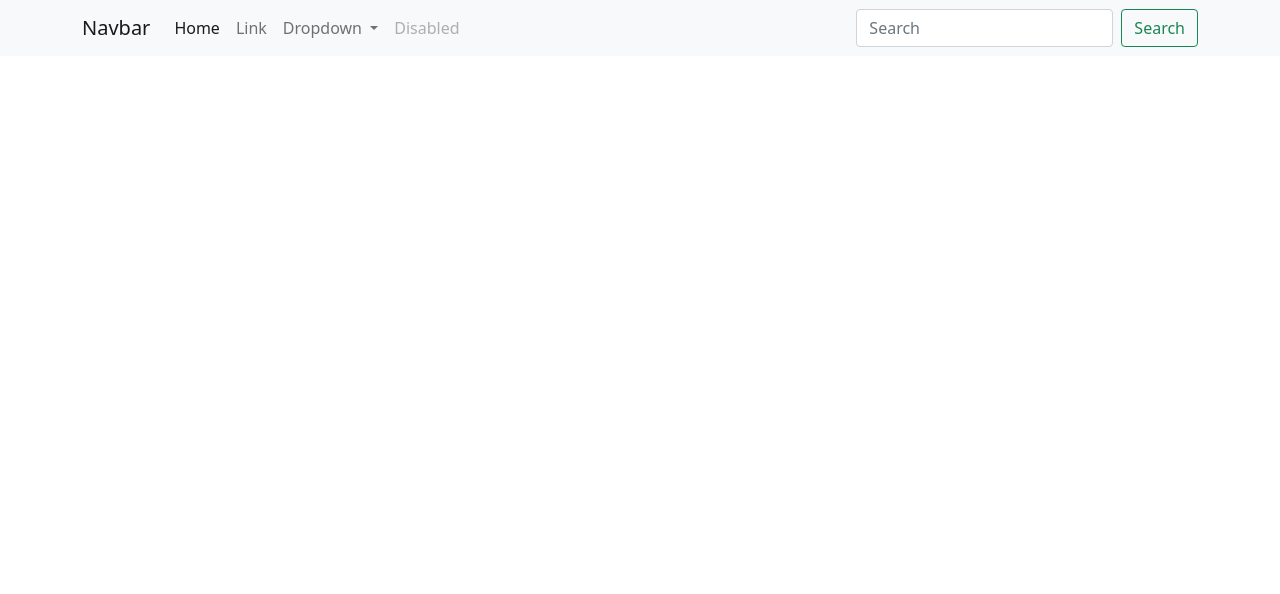
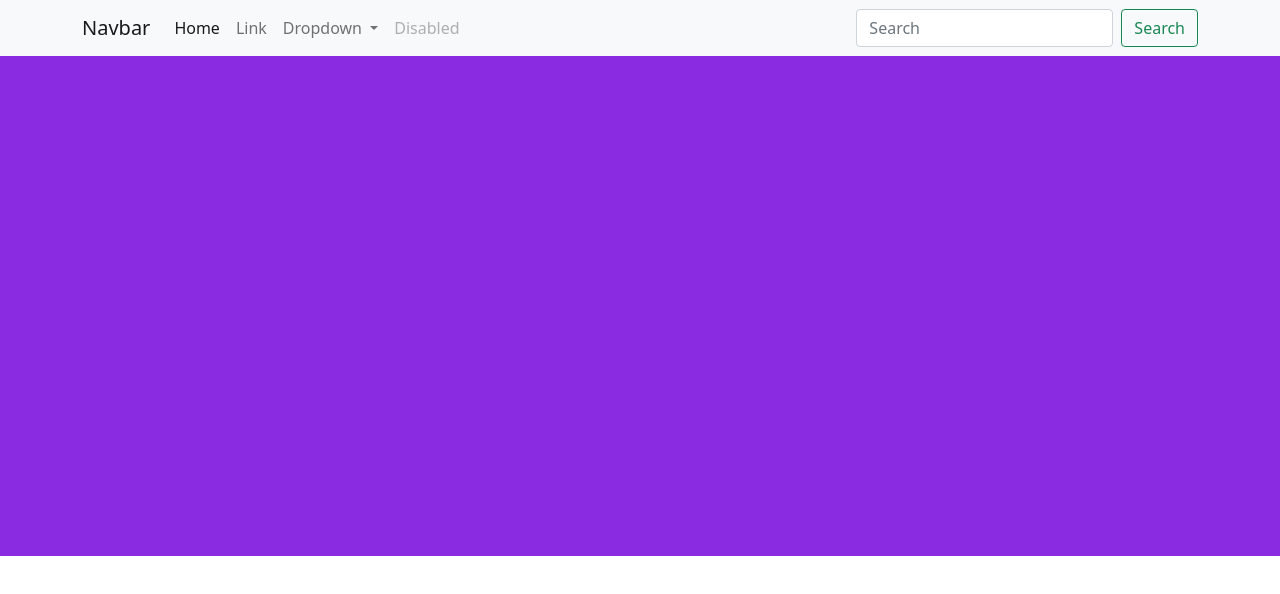
Before and after one commit to tusar-tusu/10minschool, a plain HTML site: page index.html in a window 1280 px wide. Drawn offline with nearby package versions, Linux system fonts and the light colour scheme.

Commit message:
banner added

```diff
--- a/css/style.css
+++ b/css/style.css
@@ -0,0 +1,4 @@
+#banner{
+    height: 500px;
+    background-color: blueviolet;
+}
--- a/index.html
+++ b/index.html
@@ -45,6 +45,10 @@
         </div>
       </nav>
 
+      <section id="banner">
+
+      </section>
+
     <script src="https://cdn.jsdelivr.net/npm/bootstrap@5.0.2/dist/js/bootstrap.bundle.min.js" integrity="sha384-MrcW6ZMFYlzcLA8Nl+NtUVF0sA7MsXsP1UyJoMp4YLEuNSfAP+JcXn/tWtIaxVXM" crossorigin="anonymous"></script>
 
     <script src="./js/script.js"></script>
```
